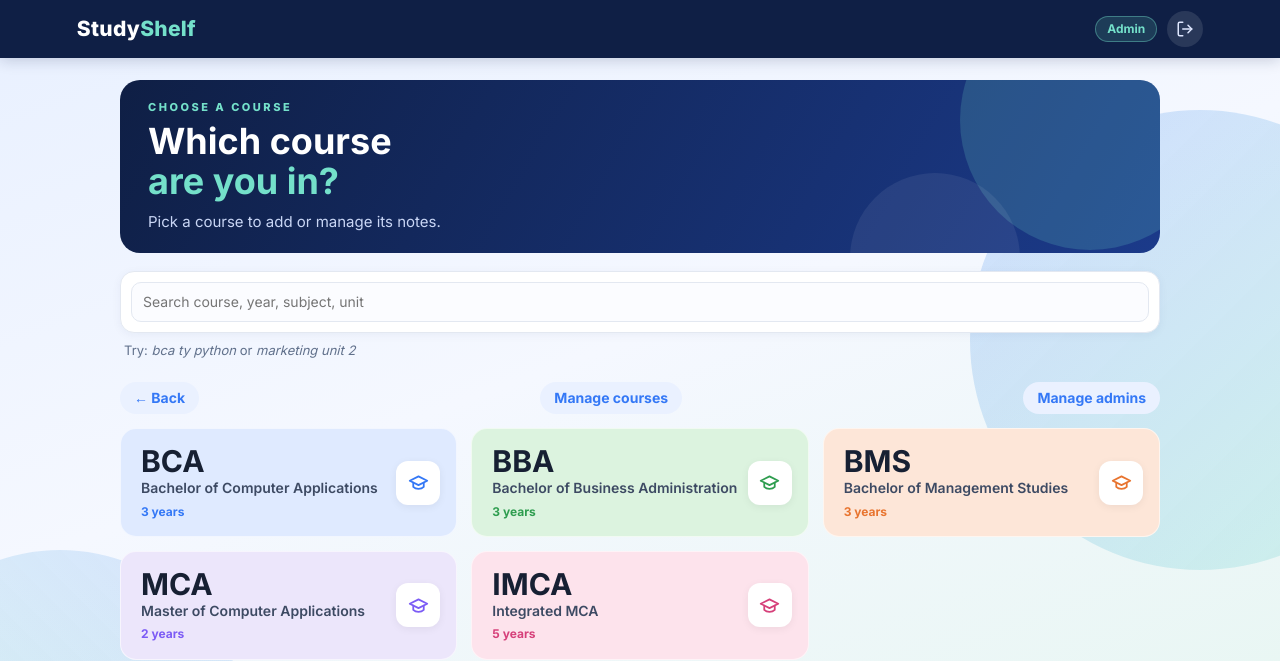
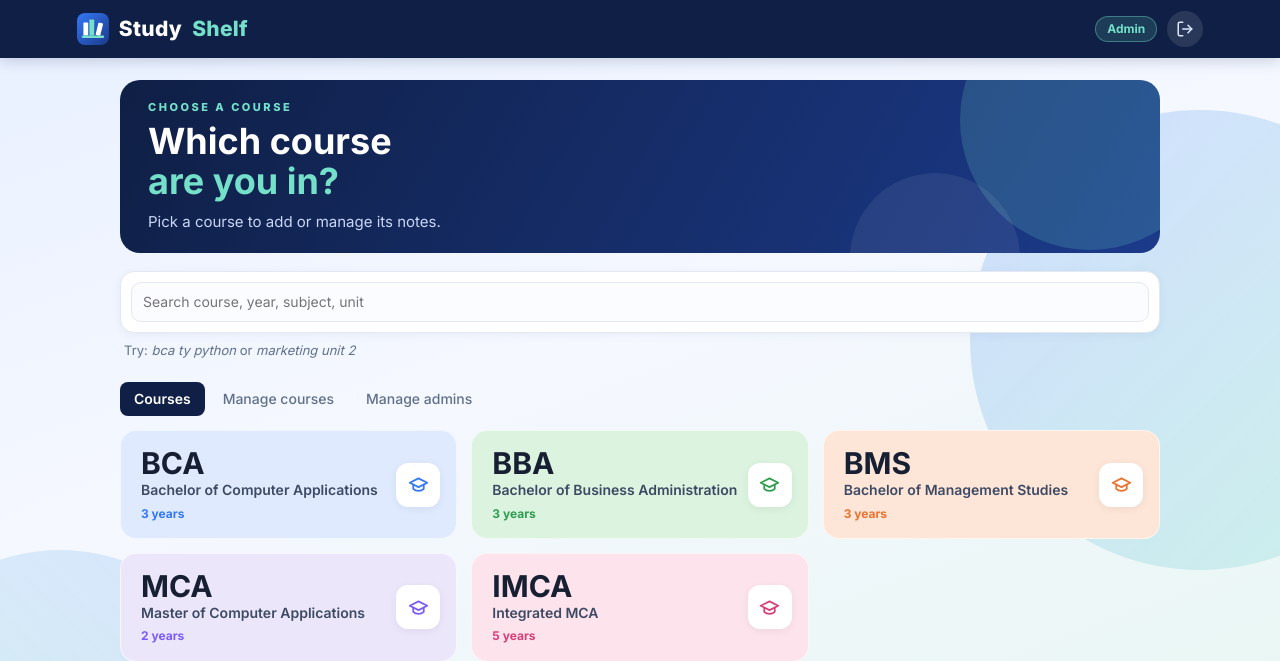
Before and after one commit to DarshanPawar-devp/Study-Shelf, a Flask app: page /courses in a window 1280 px wide. Shown: the top 661 px of the page. Run offline with Flask 3, Linux system fonts and the light colour scheme; the visitor is signed in with stand-in values (Sample User, id 1); data comes from the database, SQL or seed files in the repository; data that the repository does not hold is empty; some libraries are stand-ins or nearby versions.

Commit message:
Add files via upload

```diff
--- a/static/style.css
+++ b/static/style.css
@@ -1045,3 +1045,77 @@ label {
         align-items: center;
     }
 }
+
+/* ---------- Tab bar (admin + student pages) ----------
+   Plain text tabs; the page you are on gets a filled pill. */
+.tabs {
+    display: flex;
+    align-items: center;
+    gap: 4px;
+    overflow-x: auto;
+    scrollbar-width: none;
+    -webkit-overflow-scrolling: touch;
+    max-width: 100%;
+}
+
+.tabs::-webkit-scrollbar {
+    display: none;
+}
+
+.tab {
+    flex: none;
+    white-space: nowrap;
+    text-decoration: none;
+    font-size: 14px;
+    font-weight: 500;
+    color: var(--muted-text);
+    padding: 7px 14px;
+    border-radius: 8px;
+    transition: background .15s, color .15s;
+}
+
+.tab:hover {
+    color: var(--text);
+    background: #e9eef8;
+}
+
+.tab.is-active,
+.tab[aria-current="page"] {
+    background: var(--navy);
+    color: #fff;
+    font-weight: 600;
+}
+
+.tab:focus-visible {
+    outline: 3px solid var(--blue);
+    outline-offset: 2px;
+}
+
+@media (max-width: 700px) {
+    .tab {
+        min-height: 40px;
+        display: inline-flex;
+        align-items: center;
+    }
+}
+
+/* Logo next to the StudyShelf name */
+a.brand {
+    display: inline-flex;
+    align-items: center;
+    gap: 10px;
+}
+
+.brand-logo {
+    width: 32px;
+    height: 32px;
+    flex: none;
+    display: block;
+}
+
+@media (max-width: 480px) {
+    .brand-logo {
+        width: 26px;
+        height: 26px;
+    }
+}
--- a/templates/_header.html
+++ b/templates/_header.html
@@ -2,7 +2,7 @@
 <header>
 
     <!-- Project logo/name. Clicking it goes back to the first page. -->
-    <a href="/" class="brand">Study<span>Shelf</span></a>
+    <a href="/" class="brand"><img src="{{ url_for('static', filename='logo.svg') }}" alt="" class="brand-logo" width="32" height="32">Study<span>Shelf</span></a>
 
     <!-- Right side of the header -->
     <div class="nav-actions">
--- /dev/null
+++ b/templates/_tabs.html
@@ -0,0 +1,18 @@
+{# Tab bar shared by the admin and student pages. Set `active` via a with-block before including. #}
+<nav class="tabs" aria-label="Sections">
+    {% if is_admin %}
+    <a href="/courses" class="tab {{ 'is-active' if active == 'courses' }}" {% if active == 'courses' %}aria-current="page"{% endif %}>Courses</a>
+    <a href="/manage" class="tab {{ 'is-active' if active == 'manage' }}" {% if active == 'manage' %}aria-current="page"{% endif %}>Manage courses</a>
+    <a href="/admins" class="tab {{ 'is-active' if active == 'admins' }}" {% if active == 'admins' %}aria-current="page"{% endif %}>Manage admins</a>
+    {% if students_enabled %}
+    <a href="/students" class="tab {{ 'is-active' if active == 'students' }}" {% if active == 'students' %}aria-current="page"{% endif %}>Students</a>
+    <a href="/analytics" class="tab {{ 'is-active' if active == 'analytics' }}" {% if active == 'analytics' %}aria-current="page"{% endif %}>Analytics</a>
+    {% endif %}
+    {% elif student %}
+    <a href="/dashboard" class="tab {{ 'is-active' if active == 'dashboard' }}" {% if active == 'dashboard' %}aria-current="page"{% endif %}>Dashboard</a>
+    <a href="/courses" class="tab {{ 'is-active' if active == 'courses' }}" {% if active == 'courses' %}aria-current="page"{% endif %}>All courses</a>
+    <a href="/notifications" class="tab {{ 'is-active' if active == 'notifications' }}" {% if active == 'notifications' %}aria-current="page"{% endif %}>Notifications</a>
+    {% else %}
+    <a href="/" class="tab">&larr; Back</a>
+    {% endif %}
+</nav>
--- a/templates/admins.html
+++ b/templates/admins.html
@@ -5,6 +5,7 @@
     <meta charset="utf-8">
     <meta name="viewport" content="width=device-width, initial-scale=1">
     <title>Manage admins | StudyShelf</title>
+    <link rel="icon" type="image/svg+xml" href="{{ url_for('static', filename='logo.svg') }}">
     {% include "_fonts.html" %}
     <link rel="stylesheet" href="{{ url_for('static', filename='style.css') }}">
 </head>
@@ -25,7 +26,7 @@
 
         <section class="year-picker">
             <div class="picker-bar">
-                <a href="/courses" class="back-btn">&larr; Back to courses</a>
+                {% with active='admins' %}{% include "_tabs.html" %}{% endwith %}
 
                 {% if owner %}
                 <button type="button" id="addAdminBtn" class="pill-btn">
--- a/templates/analytics.html
+++ b/templates/analytics.html
@@ -5,6 +5,7 @@
     <meta charset="utf-8">
     <meta name="viewport" content="width=device-width, initial-scale=1">
     <title>Analytics | StudyShelf</title>
+    <link rel="icon" type="image/svg+xml" href="{{ url_for('static', filename='logo.svg') }}">
     {% include "_fonts.html" %}
     <link rel="stylesheet" href="{{ url_for('static', filename='style.css') }}">
 </head>
@@ -23,7 +24,7 @@
 
         <section class="year-picker">
             <div class="picker-bar">
-                <a href="/courses" class="back-btn">&larr; Back to courses</a>
+                {% with active='analytics' %}{% include "_tabs.html" %}{% endwith %}
                 <div class="ss-range" role="group" aria-label="Date range">
                     <button type="button" class="small-btn ss-range-btn is-on" data-days="7">Last 7 days</button>
                     <button type="button" class="small-btn ss-range-btn" data-days="30">Last 30 days</button>
--- a/templates/courses.html
+++ b/templates/courses.html
@@ -5,6 +5,7 @@
     <meta charset="utf-8">
     <meta name="viewport" content="width=device-width, initial-scale=1">
     <title>Choose a course | StudyShelf</title>
+    <link rel="icon" type="image/svg+xml" href="{{ url_for('static', filename='logo.svg') }}">
     {% include "_fonts.html" %}
     <link rel="stylesheet" href="{{ url_for('static', filename='style.css') }}">
 </head>
@@ -52,15 +53,7 @@
         <!-- STEP 2: one card for every course listed in COURSES (app.py) -->
         <section class="year-picker">
             <div class="picker-bar">
-                <a href="/" class="back-btn">&larr; Back</a>
-                {% if is_admin %}
-                <a href="/manage" class="back-btn">Manage courses</a>
-                <a href="/admins" class="back-btn">Manage admins</a>
-                {% if students_enabled %}
-                <a href="/students" class="back-btn">Students</a>
-                <a href="/analytics" class="back-btn">Analytics</a>
-                {% endif %}
-                {% endif %}
+                {% with active='courses' %}{% include "_tabs.html" %}{% endwith %}
             </div>
 
             {% if not courses %}
--- a/templates/dashboard.html
+++ b/templates/dashboard.html
@@ -5,6 +5,7 @@
     <meta charset="utf-8">
     <meta name="viewport" content="width=device-width, initial-scale=1">
     <title>Dashboard | StudyShelf</title>
+    <link rel="icon" type="image/svg+xml" href="{{ url_for('static', filename='logo.svg') }}">
     {% include "_fonts.html" %}
     <link rel="stylesheet" href="{{ url_for('static', filename='style.css') }}">
 </head>
@@ -22,6 +23,10 @@
         </section>
 
         <section class="year-picker">
+            <div class="picker-bar">
+                {% with active='dashboard' %}{% include "_tabs.html" %}{% endwith %}
+            </div>
+
             {% if not profile.course %}
             <p class="ss-alert ss-alert-error" role="alert">You have not chosen a course yet, so you will not get notifications. Pick one below.</p>
             {% endif %}
--- a/templates/index.html
+++ b/templates/index.html
@@ -10,6 +10,7 @@
 
     <!-- Browser tab title -->
     <title>{{ course_code }} | StudyShelf</title>
+    <link rel="icon" type="image/svg+xml" href="{{ url_for('static', filename='logo.svg') }}">
 
     <!-- Connects the CSS file from Flask's static folder -->
     {% include "_fonts.html" %}
--- a/templates/login.html
+++ b/templates/login.html
@@ -5,6 +5,7 @@
     <meta charset="UTF-8">
     <meta name="viewport" content="width=device-width, initial-scale=1">
     <title>Admin Login | StudyShelf</title>
+    <link rel="icon" type="image/svg+xml" href="{{ url_for('static', filename='logo.svg') }}">
 
     <!-- Connects the CSS file from Flask's static folder -->
     {% include "_fonts.html" %}
@@ -15,7 +16,7 @@
 
     <!-- LEFT: branding and the bookshelf -->
     <div class="shelf-side">
-        <h1>Study<span>Shelf</span></h1>
+        <h1><img src="{{ url_for('static', filename='logo.svg') }}" alt="" class="login-logo" width="44" height="44">Study<span>Shelf</span></h1>
         <p>Only the admin can add or delete notes. Everyone else can browse and download.</p>
         <br>
         <div class="books">
--- a/templates/manage.html
+++ b/templates/manage.html
@@ -5,6 +5,7 @@
     <meta charset="utf-8">
     <meta name="viewport" content="width=device-width, initial-scale=1">
     <title>Manage courses | StudyShelf</title>
+    <link rel="icon" type="image/svg+xml" href="{{ url_for('static', filename='logo.svg') }}">
     {% include "_fonts.html" %}
     <link rel="stylesheet" href="{{ url_for('static', filename='style.css') }}">
 </head>
@@ -25,7 +26,7 @@
 
         <section class="year-picker">
             <div class="picker-bar">
-                <a href="/courses" class="back-btn">&larr; Back to courses</a>
+                {% with active='manage' %}{% include "_tabs.html" %}{% endwith %}
 
                 <!-- Opens the popup to add a new course -->
                 <button type="button" id="addCourseBtn" class="pill-btn">
--- a/templates/notifications.html
+++ b/templates/notifications.html
@@ -5,6 +5,7 @@
     <meta charset="utf-8">
     <meta name="viewport" content="width=device-width, initial-scale=1">
     <title>Notifications | StudyShelf</title>
+    <link rel="icon" type="image/svg+xml" href="{{ url_for('static', filename='logo.svg') }}">
     {% include "_fonts.html" %}
     <link rel="stylesheet" href="{{ url_for('static', filename='style.css') }}">
 </head>
@@ -23,7 +24,7 @@
 
         <section class="year-picker">
             <div class="picker-bar">
-                <a href="/dashboard" class="back-btn">&larr; Dashboard</a>
+                {% with active='notifications' %}{% include "_tabs.html" %}{% endwith %}
                 {% if unread %}<button type="button" class="small-btn" id="pageMarkAll">Mark all as read</button>{% endif %}
             </div>
 
--- a/templates/role.html
+++ b/templates/role.html
@@ -5,6 +5,7 @@
     <meta charset="utf-8">
     <meta name="viewport" content="width=device-width, initial-scale=1">
     <title>StudyShelf | Notes Hub</title>
+    <link rel="icon" type="image/svg+xml" href="{{ url_for('static', filename='logo.svg') }}">
     {% include "_fonts.html" %}
     <link rel="stylesheet" href="{{ url_for('static', filename='style.css') }}">
 </head>
--- a/templates/students.html
+++ b/templates/students.html
@@ -5,6 +5,7 @@
     <meta charset="utf-8">
     <meta name="viewport" content="width=device-width, initial-scale=1">
     <title>Students | StudyShelf</title>
+    <link rel="icon" type="image/svg+xml" href="{{ url_for('static', filename='logo.svg') }}">
     {% include "_fonts.html" %}
     <link rel="stylesheet" href="{{ url_for('static', filename='style.css') }}">
 </head>
@@ -23,8 +24,7 @@
 
         <section class="year-picker">
             <div class="picker-bar">
-                <a href="/courses" class="back-btn">&larr; Back to courses</a>
-                <a href="/analytics" class="back-btn">Analytics</a>
+                {% with active='students' %}{% include "_tabs.html" %}{% endwith %}
             </div>
 
             <form method="GET" action="/students" class="ss-filters">
```
Also changed, not shown: static/login.css (+12 -0 lines), static/logo.svg (added).
